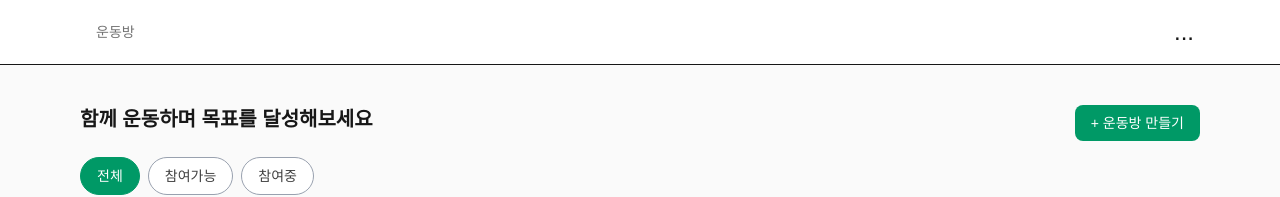
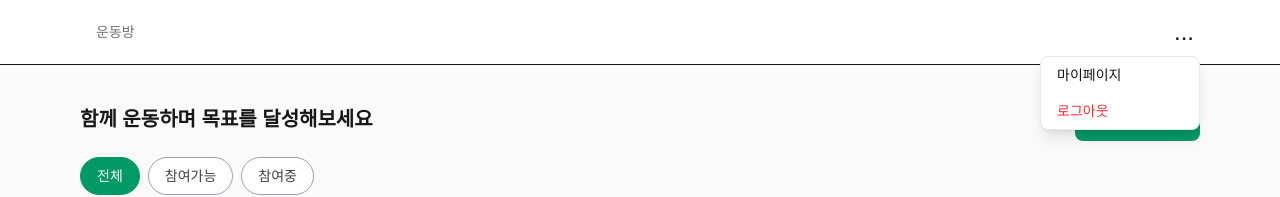
Before and after one commit to prgrms-be-devcourse/NBE7-9-2-Team05, a Next.js app in the folder frontend/motionit/: page /rooms in a window 1280 px wide. Both pictures are taken after a click on the button "...". Shown: the top 197 px of the page. Built offline with nearby package versions, Linux system fonts and the light colour scheme.

Commit message:
feat: 마이페이지, 로그아웃 드롭다운, 페이지 이동

```diff
--- a/frontend/motionit/src/app/components/main-header/MainHeader.tsx
+++ b/frontend/motionit/src/app/components/main-header/MainHeader.tsx
@@ -1,6 +1,44 @@
+"use client";
+
+import { useRouter } from "next/navigation";
+import { useState, useEffect, useRef } from "react";
 import { APP_NAME, CHALLENGE_ROOM, SETTINGS } from "../../../constants";
 
 export default function MainHeader() {
+  const router = useRouter();
+  const [menuOpen, setMenuOpen] = useState(false);
+  const menuRef = useRef<HTMLDivElement>(null);
+
+  // ✅ 메뉴 외부 클릭 시 닫기
+  useEffect(() => {
+    function handleClickOutside(event: MouseEvent) {
+      if (menuRef.current && !menuRef.current.contains(event.target as Node)) {
+        setMenuOpen(false);
+      }
+    }
+    document.addEventListener("mousedown", handleClickOutside);
+    return () => document.removeEventListener("mousedown", handleClickOutside);
+  }, []);
+
+  const handleSettings = () => {
+    setMenuOpen(false);
+    router.push("/user");
+  };
+
+  const handleLogout = async () => {
+    try {
+      await fetch(`${process.env.NEXT_PUBLIC_API_BASE_URL}/api/v1/auth/local/logout`, {
+        method: "POST",
+        credentials: "include", // refreshToken 쿠키 포함
+      });
+    } catch (error) {
+      console.error("🚨 로그아웃 실패:", error);
+    } finally {
+      setMenuOpen(false);
+      router.push("/auth/login");
+    }
+  };
+
   return (
     <header className="sticky top-0 z-20 bg-white border-b">
       <div className="mx-auto max-w-6xl px-4 h-16 flex items-center justify-between">
@@ -9,15 +47,34 @@ export default function MainHeader() {
           <span className="ml-2 text-sm text-neutral-500">{CHALLENGE_ROOM}</span>
         </div>
 
-                <div className="flex items-center gap-2">
+        {/* ⋯ 버튼 + 드롭다운 */}
+        <div className="relative" ref={menuRef}>
           <button
-                        className="h-8 w-8 rounded-full flex items-center justify-center leading-none text-2xl"
+            className="h-8 w-8 rounded-full flex items-center justify-center leading-none text-2xl hover:bg-gray-100"
             aria-label="More"
+            onClick={() => setMenuOpen((prev) => !prev)}
           >
             {SETTINGS}
           </button>
+
+          {menuOpen && (
+            <div className="absolute right-0 mt-2 w-40 bg-white border border-gray-200 rounded-lg shadow-lg">
+              <button
+                onClick={handleSettings}
+                className="block w-full text-left px-4 py-2 text-sm hover:bg-gray-100"
+              >
+                마이페이지
+              </button>
+              <button
+                onClick={handleLogout}
+                className="block w-full text-left px-4 py-2 text-sm text-red-500 hover:bg-gray-100"
+              >
+                로그아웃
+              </button>
+            </div>
+          )}
         </div>
       </div>
     </header>
-    )
+  );
 }
```
Lines whose indentation alone changed are shown as unchanged.
